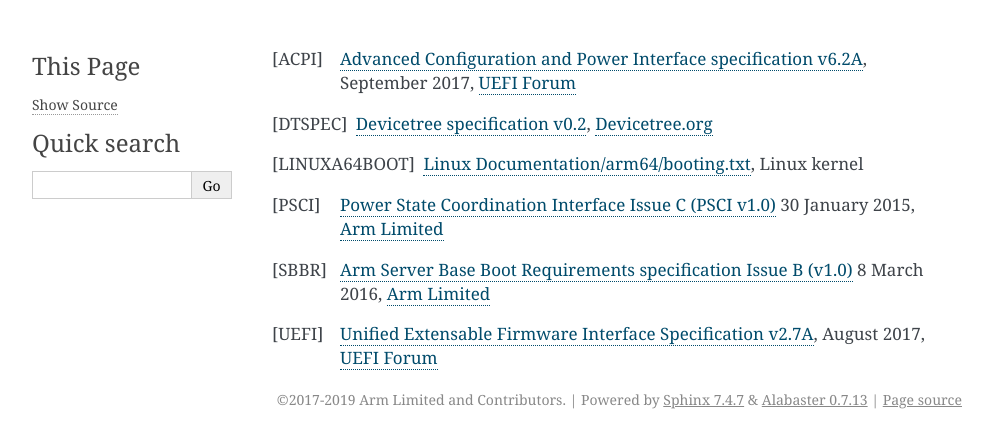
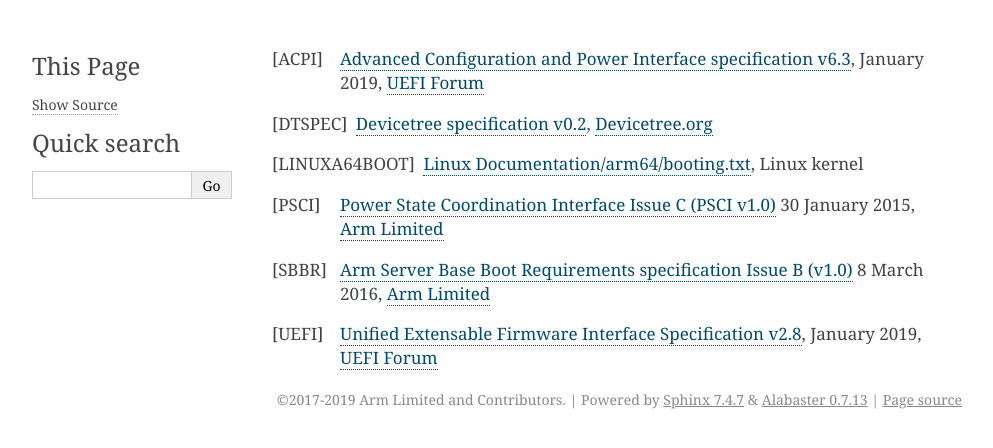
Before and after one commit to ARM-software/ebbr, a Sphinx documentation site: the page built from source/references.rst, in a window 1280 px wide. Shown: the top 448 px of the page, without its empty margins (148-1141 px from the left). Built offline with Sphinx 7.4.7, drawn with Linux system fonts in a browser that asks for light colours.

Commit message:
update links and references to UEFI 2.8 and ACPI 6.3 specs
Signed-off-by: Daniel Maslowski <info@orangecms.org>

```diff
--- a/source/chapter2-uefi.rst
+++ b/source/chapter2-uefi.rst
@@ -9,7 +9,7 @@
 
 UEFI Version
 ============
-This document uses version 2.7 of the UEFI specification [UEFI]_.
+This document uses version 2.8 of the UEFI specification [UEFI]_.
 
 UEFI Compliance
 ===============
--- a/source/references.rst
+++ b/source/references.rst
@@ -1,8 +1,8 @@
 .. SPDX-License-Identifier: CC-BY-SA-4.0
 
-.. [ACPI] `Advanced Configuration and Power Interface specification v6.2A
-   <http://www.uefi.org/sites/default/files/resources/ACPI%206_2_A_Sept29.pdf>`_,
-   September 2017, `UEFI Forum <http://www.uefi.org>`_
+.. [ACPI] `Advanced Configuration and Power Interface specification v6.3
+   <https://uefi.org/sites/default/files/resources/ACPI_6_3_final_Jan30.pdf>`_,
+   January 2019, `UEFI Forum <http://www.uefi.org>`_
 
 .. [DTSPEC] `Devicetree specification v0.2
    <https://github.com/devicetree-org/devicetree-specification/releases/tag/v0.2>`_,
@@ -20,6 +20,6 @@
    <https://static.docs.arm.com/den0044/b/DEN0044B_Server_Base_Boot_Requirements.pdf>`_
    8 March 2016, `Arm Limited <http://arm.com>`_
 
-.. [UEFI] `Unified Extensable Firmware Interface Specification v2.7A
-   <http://www.uefi.org/sites/default/files/resources/UEFI%20Spec%202_7_A%20Sept%206.pdf>`_,
-   August 2017, `UEFI Forum <http://www.uefi.org>`_
+.. [UEFI] `Unified Extensable Firmware Interface Specification v2.8
+   <https://uefi.org/sites/default/files/resources/UEFI_Spec_2_8_final.pdf>`_,
+   January 2019, `UEFI Forum <http://www.uefi.org>`_
```
